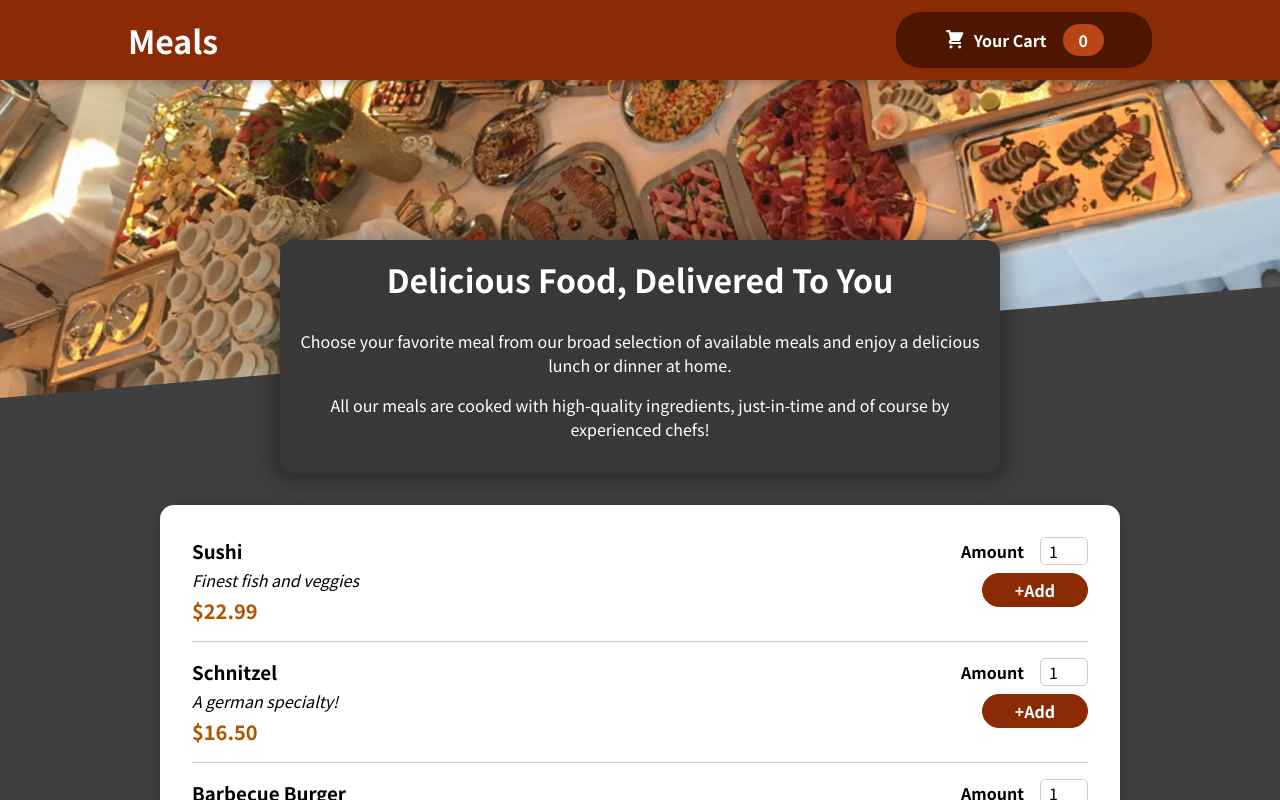
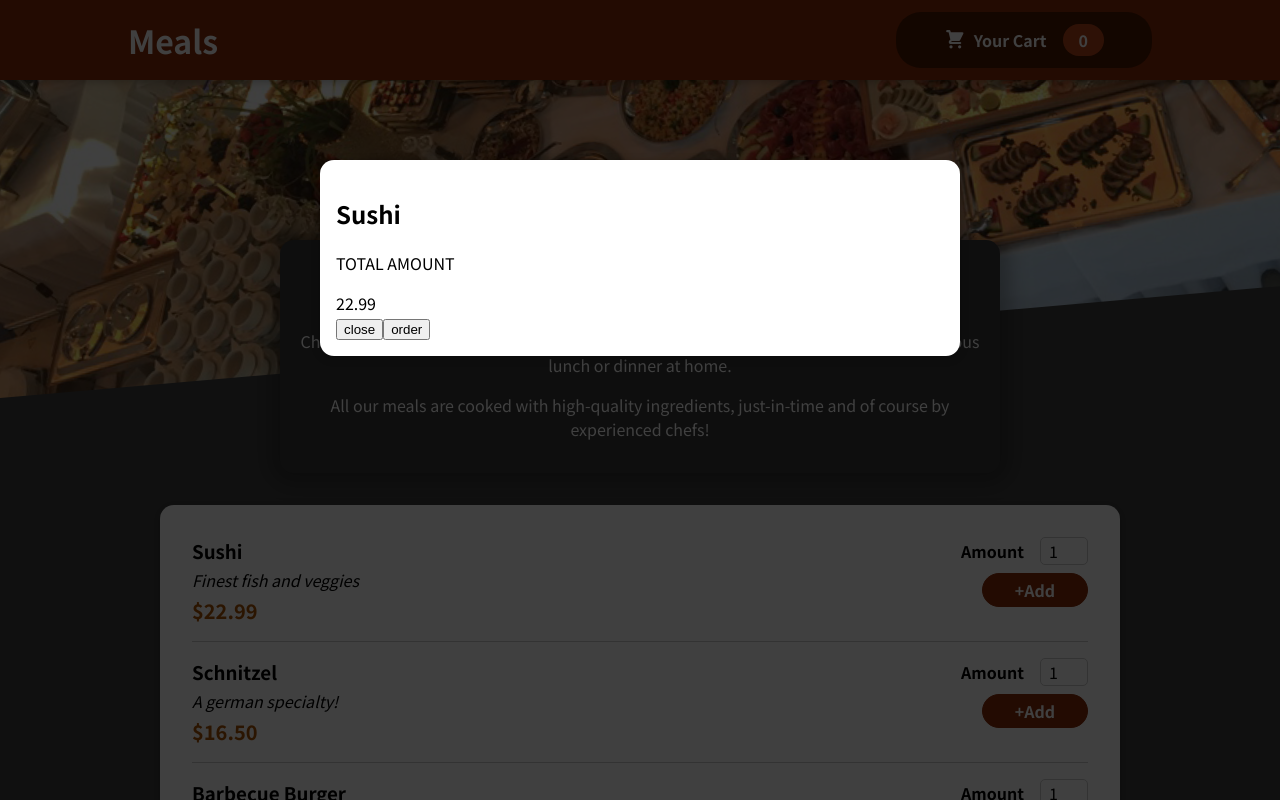
Before and after one commit to HimanshuDeveloperr/restaurant, a React (Create React App) app: page / in a window 1280 px wide. Shown: the top 800 px of the page. Built offline with nearby package versions, Linux system fonts and the light colour scheme.

Commit message:
CreatedModal my way

```diff
--- a/public/index.html
+++ b/public/index.html
@@ -28,6 +28,8 @@
   </head>
   <body>
     <noscript>You need to enable JavaScript to run this app.</noscript>
+    <div id="portal"></div>
+    <div id="overlay"></div>
     <div id="root"></div>
     <!--
       This HTML file is a template.
--- a/src/Components/Meals/AvailableMeals.js
+++ b/src/Components/Meals/AvailableMeals.js
@@ -1,4 +1,5 @@
 import Card from "../UI/Card";
+import Modal from "../UI/Modal";
 import classes from "./AvailableMeals.module.css";
 import MealItem from "./MealItem/MealItem";
 
@@ -44,7 +45,9 @@ const AvailableMeals = () => {
 
   return (
     <section className={classes.meals}>
+      <Modal name={DUMMY_MEALS[0].name} price={DUMMY_MEALS[0].price}/>
       <Card>
+
         <ul>{MealsLists}</ul>
       </Card>
     </section>
--- a/src/Components/UI/Card.js
+++ b/src/Components/UI/Card.js
@@ -2,7 +2,7 @@ import React from "react";
 import classes from "./Card.module.css"
 
 const Card =(props)=>{
-return<div className={classes.card}>{props.children}</div>
+return<div className={`${classes.card} ${props.className}`}>{props.children}</div>
 }
 
 export default Card;
--- /dev/null
+++ b/src/Components/UI/Modal.js
@@ -0,0 +1,45 @@
+import React from "react";
+import ReactDOM from "react-dom";
+import Card from "./Card";
+import classes from "./Modal.module.css";
+
+const Backdrop = (props) => {
+  return (
+    <div className={classes.backdrop}>
+
+    </div>
+  );
+};
+
+const Overlay=(props)=>{
+    return <Card className={classes.modal}>
+           <header>
+        <h2>{props.name}</h2>
+      </header>
+      <div>
+        <p>TOTAL AMOUNT
+        </p>
+            <div>{props.price}</div>
+      </div>
+      <footer>
+        <button>close</button>
+        <button>order</button>
+      </footer>
+
+    </Card>
+}
+
+const Modal = (props) => {
+  return (
+    <React.Fragment>
+      {ReactDOM.createPortal(
+        <Backdrop/>,
+        document.getElementById("portal")
+      )}
+
+      {ReactDOM.createPortal(<Overlay name={props.name} price={props.price}/>,document.getElementById("overlay"))}
+    </React.Fragment>
+  );
+};
+
+export default Modal;
--- /dev/null
+++ b/src/Components/UI/Modal.module.css
@@ -0,0 +1,40 @@
+.backdrop {
+    position: fixed;
+    top: 0;
+    left: 0;
+    width: 100%;
+    height: 100vh;
+    z-index: 20;
+    background-color: rgba(0, 0, 0, 0.75);
+  }
+
+  .modal {
+    position: fixed;
+    top: 20vh;
+    left: 5%;
+    width: 90%;
+    background-color: white;
+    padding: 1rem;
+    border-radius: 14px;
+    box-shadow: 0 2px 8px rgba(0, 0, 0, 0.25);
+    z-index: 30;
+    animation: slide-down 300ms ease-out forwards;
+  }
+
+  @media (min-width: 768px) {
+    .modal {
+      width: 40rem;
+      left: calc(50% - 20rem);
+    }
+  }
+
+  @keyframes slide-down {
+    from {
+      opacity: 0;
+      transform: translateY(-3rem);
+    }
+    to {
+      opacity: 1;
+      transform: translateY(0);
+    }
+  }
```
